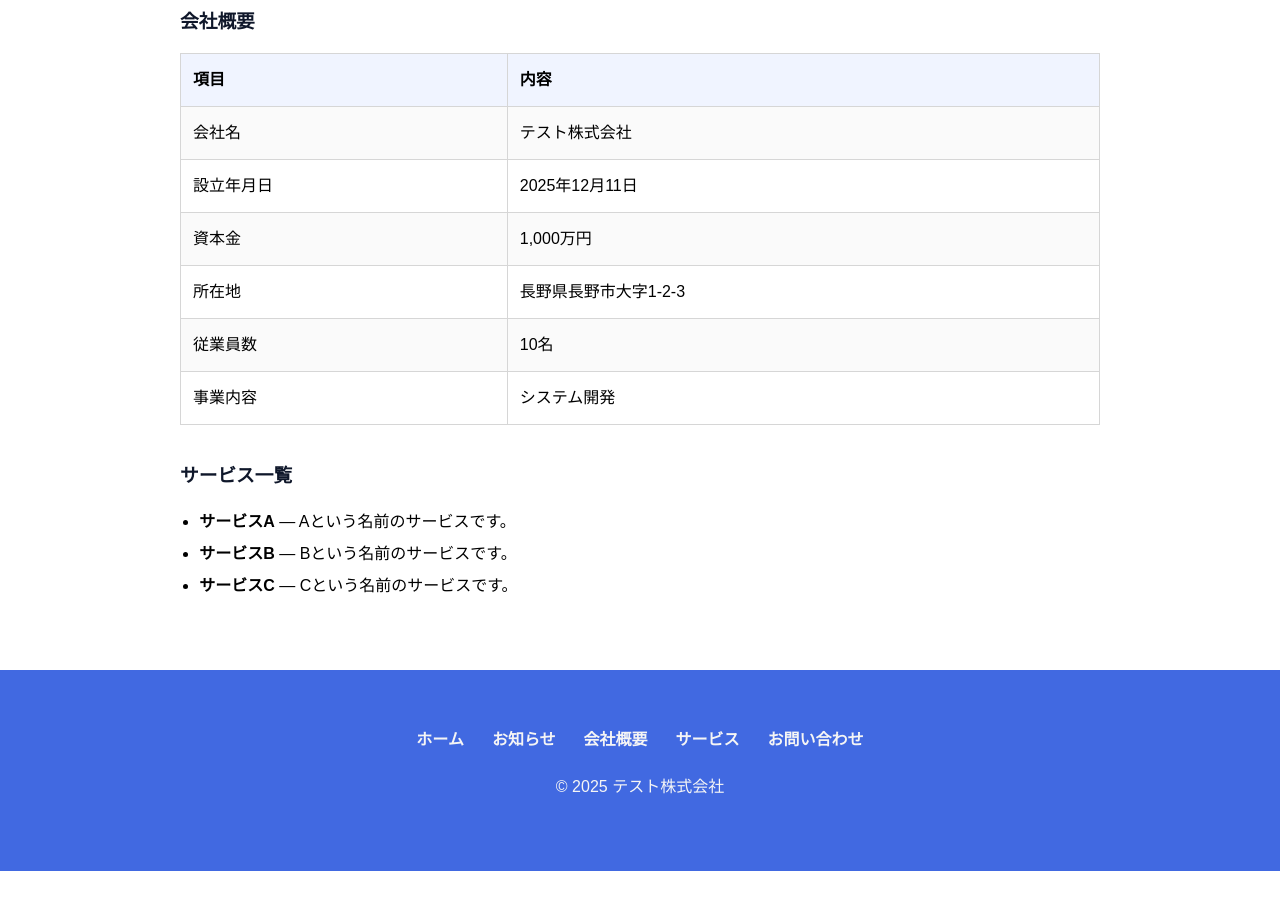
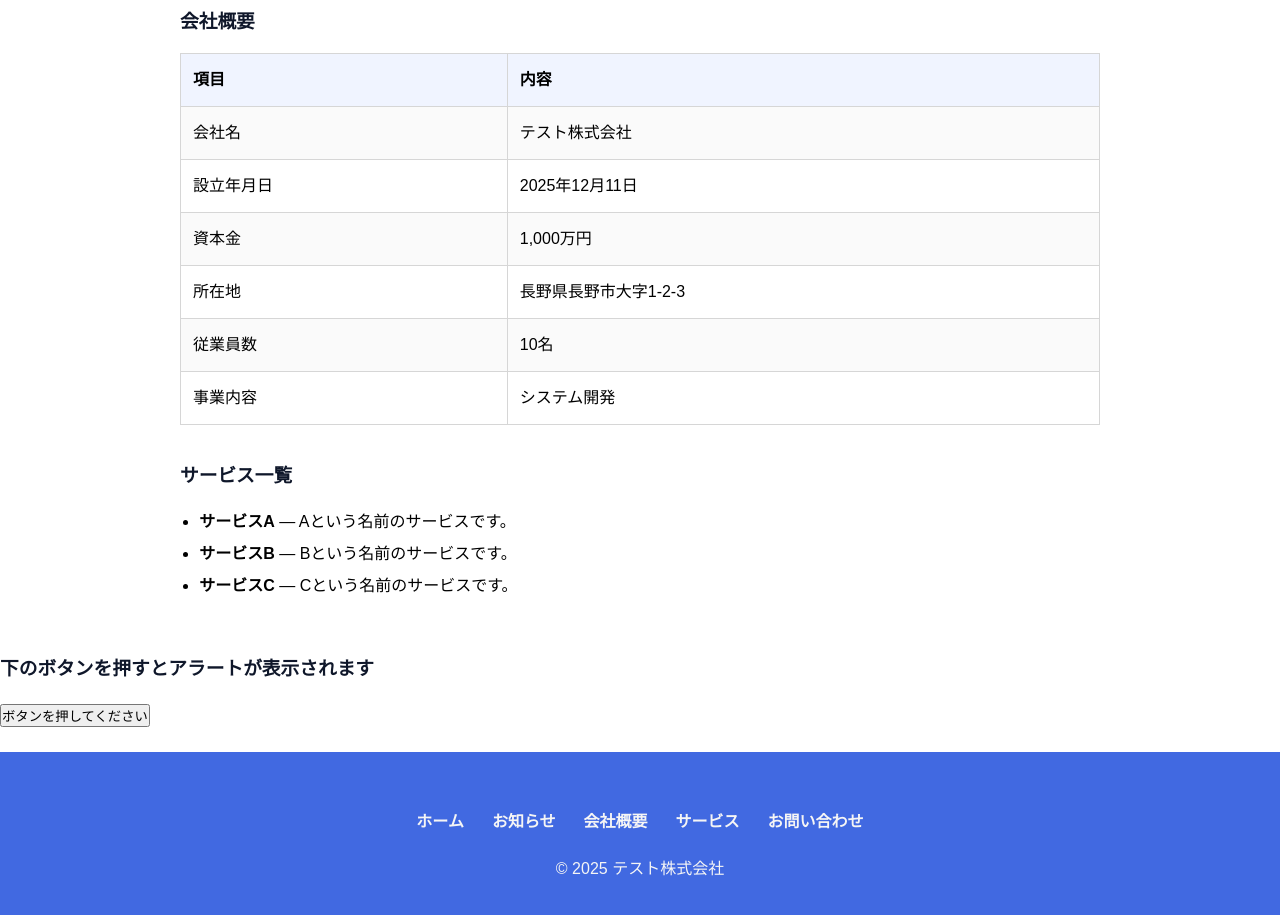
Before and after one commit to d-sakai31/html-test-company, a plain HTML site: page index.html in a window 1280 px wide. Shown: the part 630-1545 px from the top of the page. Before the commit the page ends 1501 px from the top, so only its background shows below. Drawn offline with Linux system fonts and the light colour scheme.

Commit message:
jsのテスト追加

```diff
--- a/index.html
+++ b/index.html
@@ -94,6 +94,10 @@
       </section>
     </main>
 
+      <h3>下のボタンを押すとアラートが表示されます</h3>
+      <button onclick="clickBtn()">ボタンを押してください</button>
+      <script src="script.js" defer></script>
+
     <footer id="contact">
       <footer>
         <div class="footer-menu">
--- a/script.js
+++ b/script.js
@@ -1 +1,4 @@
 // Javascript
+function clickBtn() {
+    alert('Javascriptを使ってアラートを表示しています！');
+  }
```
Also changed, not shown: 1 other file.
